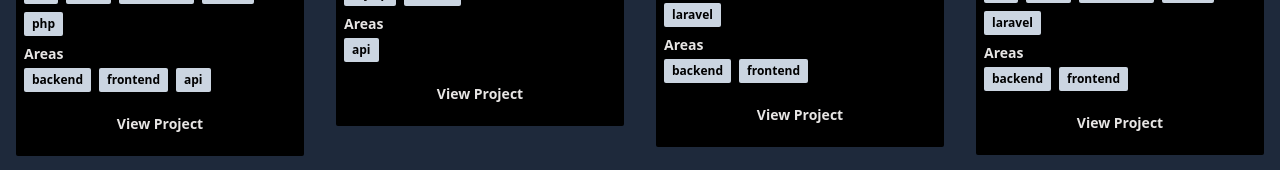
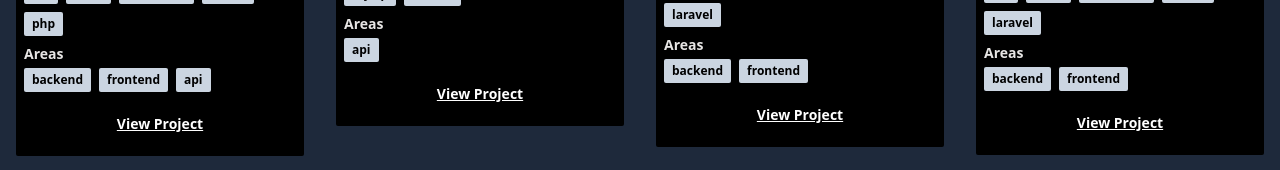
Before and after one commit to perez-rich/richperez.dev, a Next.js app: page / in a window 1280 px wide. Shown: the part 780-950 px from the top of the page. Built offline with nearby package versions, Linux system fonts and the light colour scheme.

Commit message:
change from ghost to link button

```diff
--- a/src/components/Project.tsx
+++ b/src/components/Project.tsx
@@ -26,7 +26,7 @@ export default function Project({ project }: ProjectProps) {
                     {project.areas.map(area => <Badge key={area} label={area} />)}
                 </div>
             </div>
-            <Link className="btn btn-ghost" target="_blank" href={project.url}>View Project</Link>
+            <Link className="btn btn-link text-white" target="_blank" href={project.url}>View Project</Link>
         </div>
     </>;
 }
```
